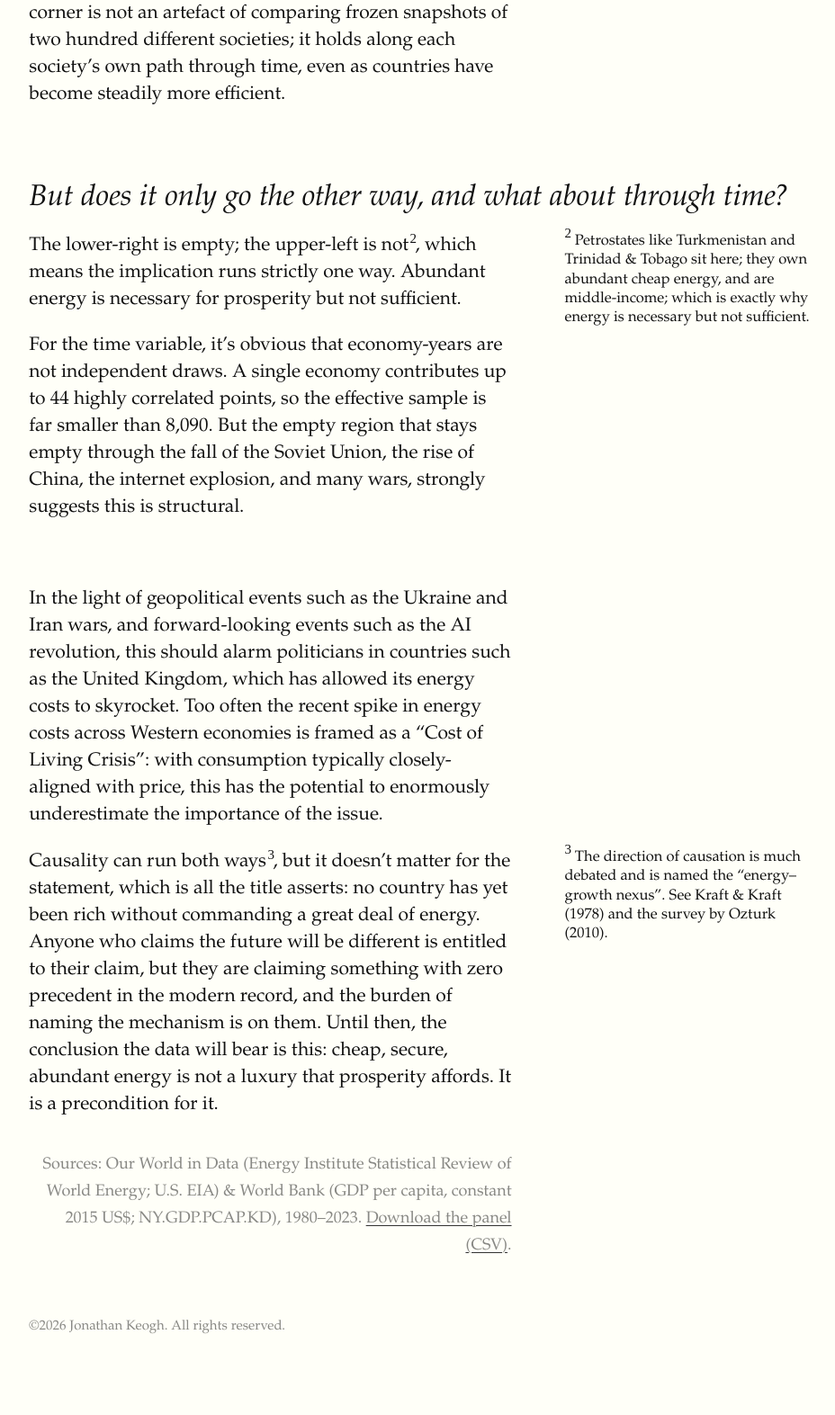
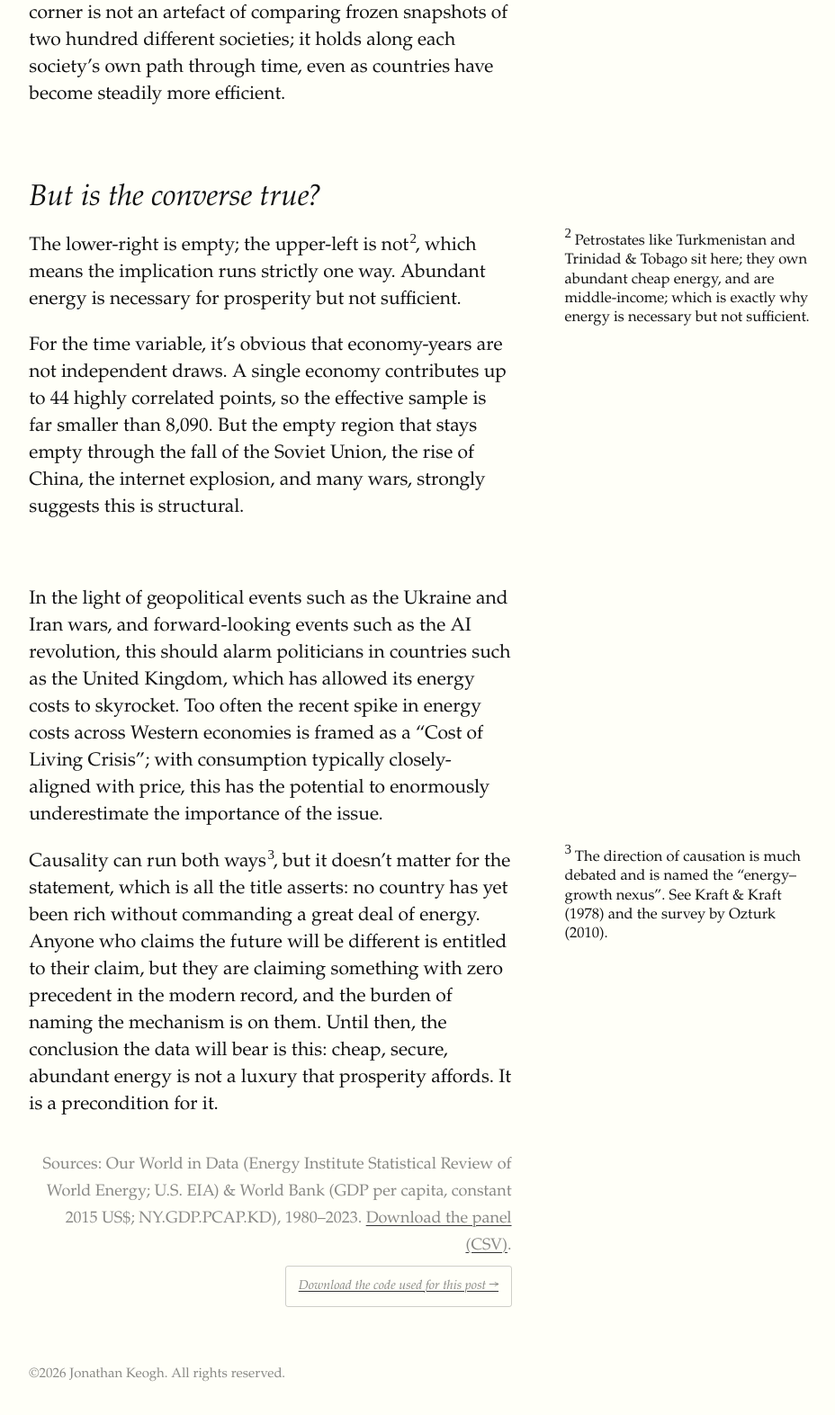
Before and after one commit to jonathankeogh/personal_website, a PHP site: page /energy-gdp.html in a window 1280 px wide. Shown: the part 3041-4614 px from the top of the page at 90% size, without its empty margins (294-1222 px from the left). Before the commit the page ends 4524 px from the top, so only its background shows below. Run offline with PHP 8.4, Linux system fonts and the light colour scheme; some web fonts are replaced.

Commit message:
Add code-download button to energy-GDP post; refine section heading and punctuation

```diff
--- a/frontend/energy-gdp.html
+++ b/frontend/energy-gdp.html
@@ -1906,18 +1906,19 @@ United Arab Emirates: 1980-1982"/>
 </section>
 
 <section>
-<h2>But does it only go the other way, and what about through time?</h2>
+<h2>But is the converse true?</h2>
 <p>The lower-right is empty; the upper-left is not<label for="sn-petro" class="margin-toggle sidenote-number"></label><input type="checkbox" id="sn-petro" class="margin-toggle"><span class="sidenote">Petrostates like Turkmenistan and Trinidad &amp; Tobago sit here; they own abundant cheap energy, and are middle-income; which is exactly why energy is necessary but not sufficient.</span>, which means the implication runs strictly one way. Abundant energy is necessary for prosperity but not sufficient.</p>
 <p>For the time variable, it&rsquo;s obvious that economy-years are not independent draws. A single economy contributes up to 44 highly correlated points, so the effective sample is far smaller than 8,090. But the empty region that stays empty through the fall of the Soviet Union, the rise of China, the internet explosion, and many wars, strongly suggests this is structural.</p>
 </section>
 
 <section>
-<p>In the light of geopolitical events such as the Ukraine and Iran wars, and forward-looking events such as the AI revolution, this should alarm politicians in countries such as the United Kingdom, which has allowed its energy costs to skyrocket. Too often the recent spike in energy costs across Western economies is framed as a &ldquo;Cost of Living Crisis&rdquo;: with consumption typically closely-aligned with price, this has the potential to enormously underestimate the importance of the issue.</p>
+<p>In the light of geopolitical events such as the Ukraine and Iran wars, and forward-looking events such as the AI revolution, this should alarm politicians in countries such as the United Kingdom, which has allowed its energy costs to skyrocket. Too often the recent spike in energy costs across Western economies is framed as a &ldquo;Cost of Living Crisis&rdquo;; with consumption typically closely-aligned with price, this has the potential to enormously underestimate the importance of the issue.</p>
 <p>Causality can run both ways<label for="sn-nexus" class="margin-toggle sidenote-number"></label><input type="checkbox" id="sn-nexus" class="margin-toggle"><span class="sidenote">The direction of causation is much debated and is named the &ldquo;energy&ndash;growth nexus&rdquo;. See Kraft &amp; Kraft (1978) and the survey by Ozturk (2010).</span>, but it doesn&rsquo;t matter for the statement, which is all the title asserts: no country has yet been rich without commanding a great deal of energy. Anyone who claims the future will be different is entitled to their claim, but they are claiming something with zero precedent in the modern record, and the burden of naming the mechanism is on them. Until then, the conclusion the data will bear is this: cheap, secure, abundant energy is not a luxury that prosperity affords. It is a precondition for it.</p>
 </section>
 
                 <footer class="de-emphasize">
                     <p>Sources: Our World in Data (Energy Institute Statistical Review of World Energy; U.S. EIA) &amp; World Bank (GDP per capita, constant 2015 US\$; NY.GDP.PCAP.KD), 1980&ndash;2023. <a href="files/energy-gdp-panel-1980-2023.csv">Download the panel (CSV)</a>.</p>
+                    <p><a class="code-download-btn" href="https://github.com/jonathankeogh/energy-and-gdp" target="_blank" rel="noopener">Download the code used for this post &rarr;</a></p>
                 </footer>
             </article>
 
--- a/frontend/style.css
+++ b/frontend/style.css
@@ -1274,6 +1274,28 @@ div.highlight:hover .code-copy-btn {
     border-color: rgba(68, 92, 60, 0.3);
 }
 
+/* Download-code button — scholarly, understated */
+.code-download-btn {
+    display: inline-block;
+    margin-top: 0.5rem;
+    padding: 0.45rem 0.9rem;
+    font-family: et-bembo, Palatino, Georgia, serif;
+    font-size: 0.95rem;
+    font-style: italic;
+    color: rgba(17, 17, 17, 0.7);
+    text-decoration: none;
+    background: transparent;
+    border: 1px solid rgba(17, 17, 17, 0.2);
+    border-radius: 3px;
+    transition: color 0.15s ease, border-color 0.15s ease, background 0.15s ease;
+}
+
+.code-download-btn:hover {
+    color: #445c3c;
+    border-color: rgba(68, 92, 60, 0.4);
+    background: rgba(68, 92, 60, 0.04);
+}
+
 /* Responsive adjustments for code blocks */
 @media (max-width: 760px) {
     div.highlight {
```
Also changed, not shown: 1 other file.
